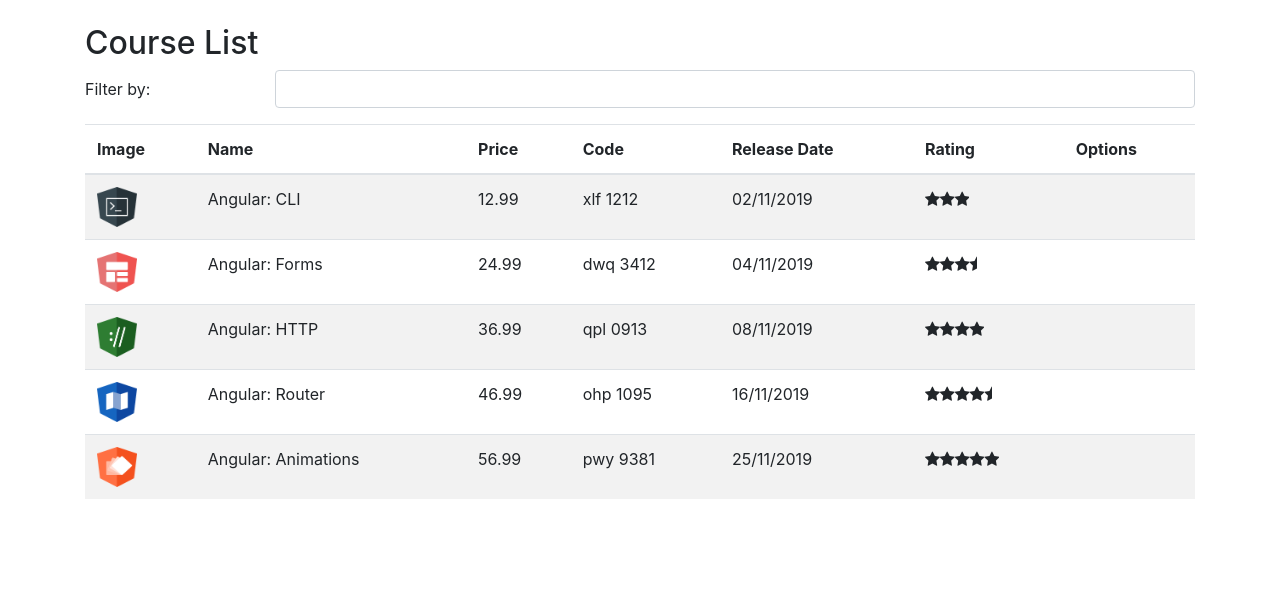
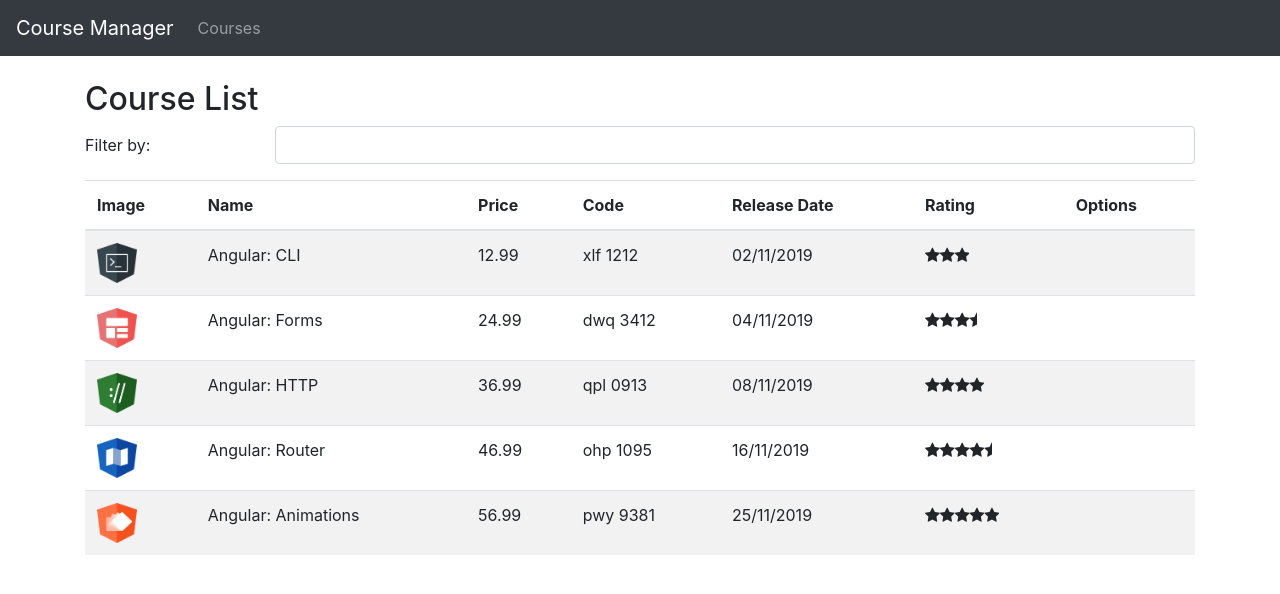
Before and after one commit to LeonardoMFSilva/course-manager-Angular, an Angular app: page /courses in a window 1280 px wide. Shown: the top 594 px of the page. Built offline with nearby package versions, Linux system fonts and the light colour scheme.

Commit message:
Starting with routes

```diff
--- a/src/app/app.component.html
+++ b/src/app/app.component.html
@@ -1,3 +1,4 @@
+<app-navbar> </app-navbar>
 <div class="container mt-4">
-<app-course-list></app-course-list>
+    <router-outlet></router-outlet>
 </div>
--- a/src/app/courses/course-list.component.ts
+++ b/src/app/courses/course-list.component.ts
@@ -3,7 +3,6 @@
 import { CourseService } from "./course.service";
 
 @Component({
-    selector: 'app-course-list',
     templateUrl: './course-list.component.html'
 })
 export class CourseListComponent implements OnInit {
--- /dev/null
+++ b/src/app/error-404/erro404.component.html
@@ -0,0 +1,3 @@
+<h2>
+    Error 404
+</h2>
--- /dev/null
+++ b/src/app/navbar/navbar.component.html
@@ -0,0 +1,16 @@
+<nav class="navbar navbar-expand-lg navbar-dark bg-dark">
+    <a href="" class="navbar-brand">Course Manager</a>
+
+    <button class="navbar-toggler" type="button" data-toggle="collapse" data-target="#navbarSupportedContent"
+        aria-controls="navbarSupportedContent" aria-expanded="false" aria-label="Toggle navigation">
+        <span class="navbar-toggler-icon"></span>
+    </button>
+
+    <div class="collapse navbar-collapse" id="navbarSupportedContent">
+        <ul class="navbar-nav mr-auto">
+            <li class="nav-item">
+                <a href="" class="nav-link">Courses</a>
+            </li>
+        </ul>
+    </div>
+</nav>
```
Also changed, not shown: src/app/app.module.ts (+20 -3 lines), src/app/error-404/erro404.component.ts (added, +9 -0 lines), src/app/navbar/navbar.component.ts (added, +10 -0 lines).
